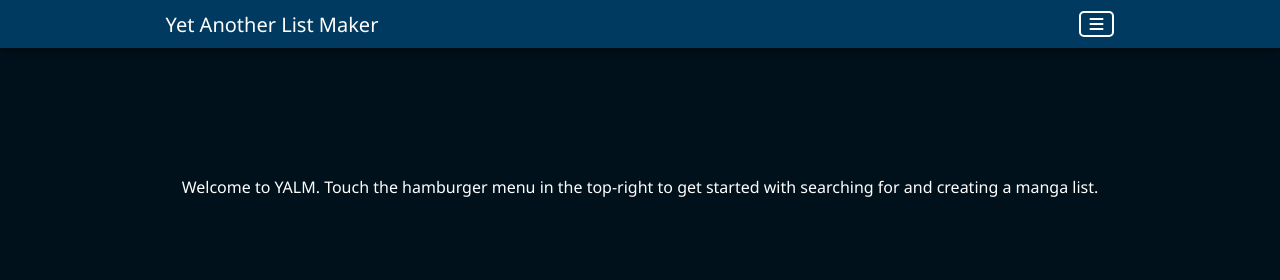
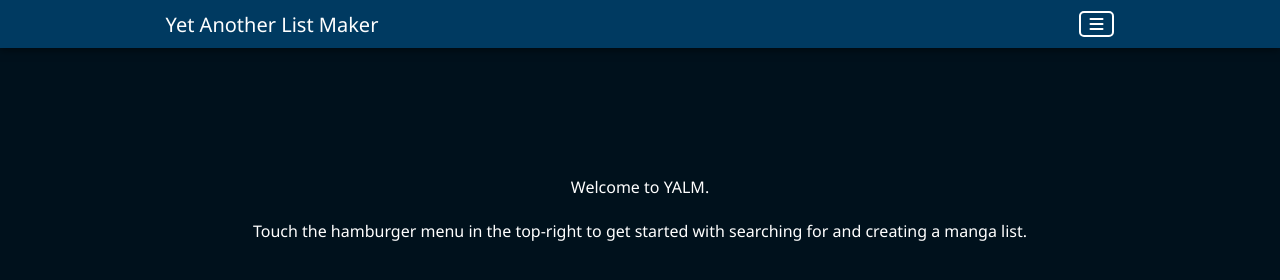
Before and after one commit to luiderek/ajax-project, a website: page index.html in a window 1280 px wide. Drawn offline with nearby package versions, Linux system fonts and the light colour scheme; no server answers.

Commit message:
improving welcome message wrap

```diff
--- a/css/styles.css
+++ b/css/styles.css
@@ -143,6 +143,8 @@ h4 {
   color: white;
   position: fixed;
   top: 20%;
+  text-align: center;
+  max-width: 90%;
 }
 
 .detail-container {
--- a/js/main.js
+++ b/js/main.js
@@ -32,7 +32,7 @@ window.addEventListener('DOMContentLoaded', function (event) {
     data.saved = [];
   }
   $myList.textContent = 'View My List ' + '(' + data.saved.length + ')';
-  updateInfoMessage('Welcome to YALM. Touch the hamburger menu in the top-right to get started with searching for and creating a manga list.');
+  updateInfoMessage('Welcome to YALM.\r\n\r\nTouch the hamburger menu in the top-right to get started with searching for and creating a manga list.');
 });
 
 $cardContainer.addEventListener('click', function (event) {
@@ -301,7 +301,7 @@ function getJSOMFromAPI(q) {
 
 function updateInfoMessage(content) {
   const $infoMessage = document.createElement('p');
-  $infoMessage.setAttribute('style', 'white-space: pre;');
+  $infoMessage.setAttribute('style', 'white-space: pre-wrap;');
   $infoMessage.textContent = content;
   $infoMessage.className = 'no-find';
   $cardContainer.appendChild($infoMessage);
```
